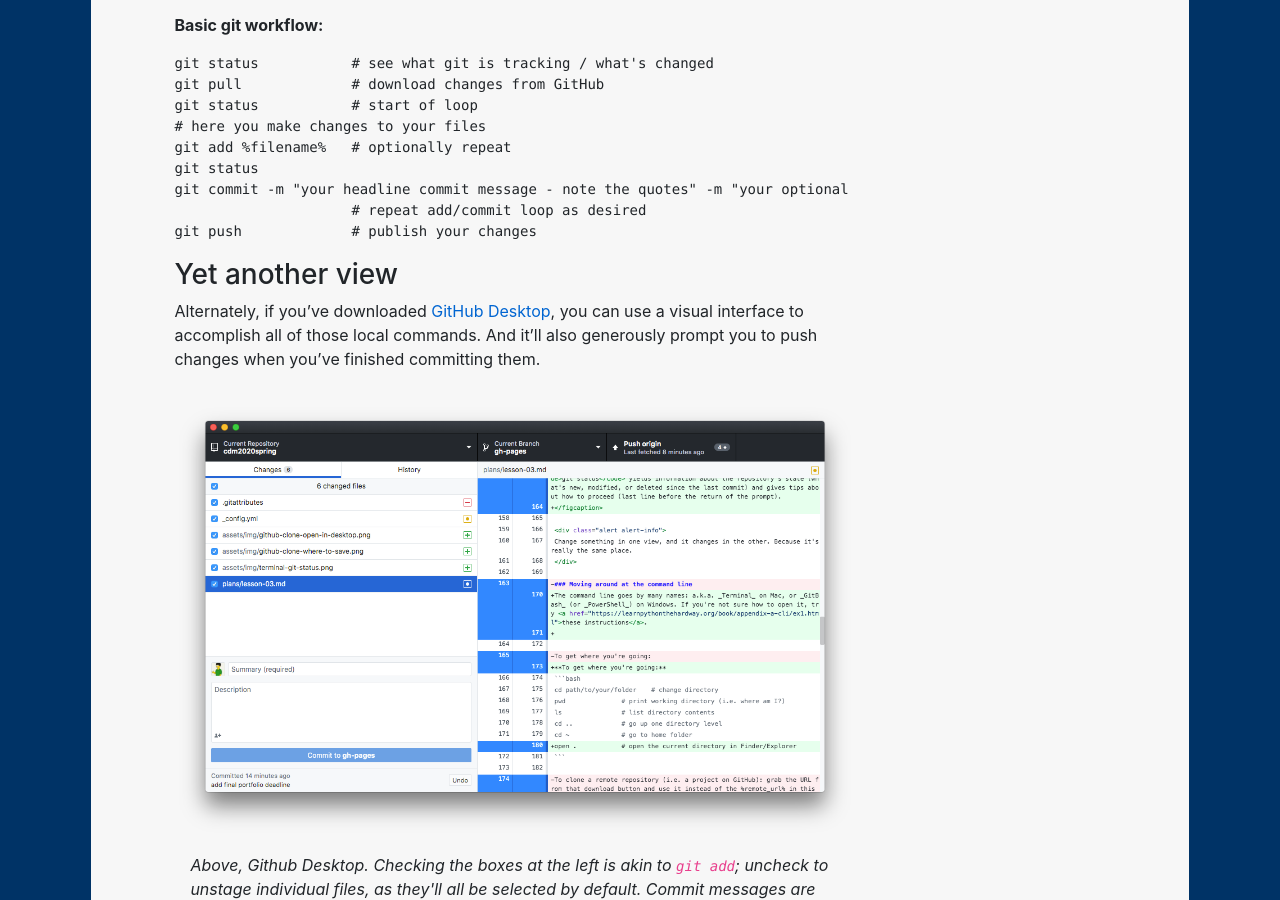
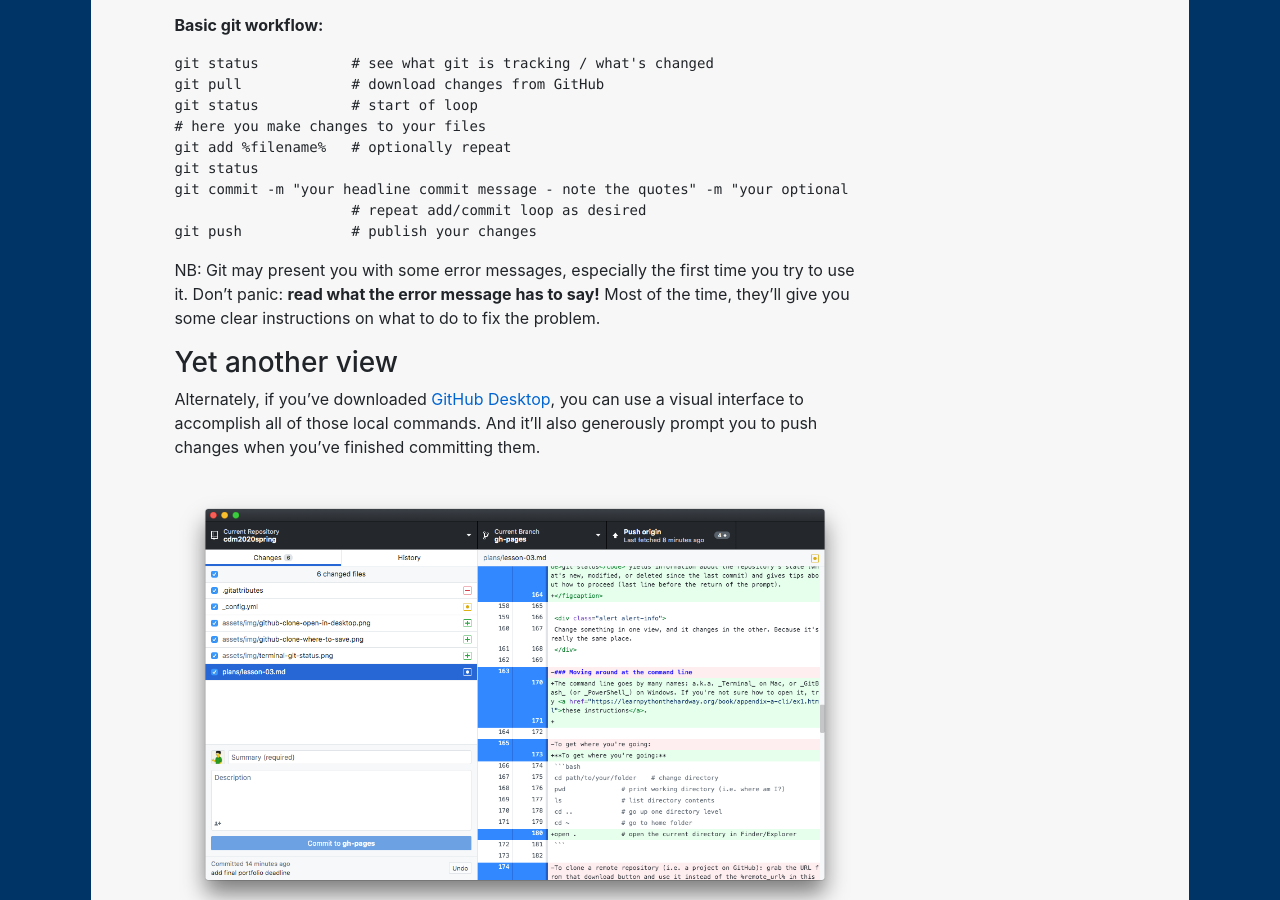
Before and after one commit to benmiller314/cdm2020spring, a Jekyll site: the page built from plans/lesson-03.md, in a window 1280 px wide and 900 px high, scrolled down 5064 px. Built offline with Jekyll 4.4.1, drawn with Linux system fonts in a browser that asks for light colours; our own code applies the rules of GitHub Pages for plain Markdown files; some of the changed text lies outside the part shown.

Commit message:
add note about error messages in git
They're helpful! (Also fix yet another use of wikidot markup instead of Markdown. Sigh.)

````diff
--- a/plans/lesson-03.md
+++ b/plans/lesson-03.md
@@ -154,7 +154,7 @@
 
 
 ### The command line: behind the scenes
-//See also the ["Git and GitHub for Poets" episode 1.5, intro to the command line](https://youtu.be/oK8EvVeVltE).//
+_See also the ["Git and GitHub for Poets" episode 1.5, intro to the command line](https://youtu.be/oK8EvVeVltE)._
 
 Much as a repository is just another name for a file folder you're tracking, the <em>command line</em> is just another way of seeing the files you're used to seeing in windows. (Note the lowercase 'w.') Instead of a graphical interface, everything here will be text.
 
@@ -199,6 +199,8 @@
                      # repeat add/commit loop as desired
 git push             # publish your changes
 ```
+
+NB: Git may present you with some error messages, especially the first time you try to use it. Don't panic: **read what the error message has to say!** Most of the time, they'll give you some clear instructions on what to do to fix the problem.
 
 <!-- Ben quickly demos -->
 
````
